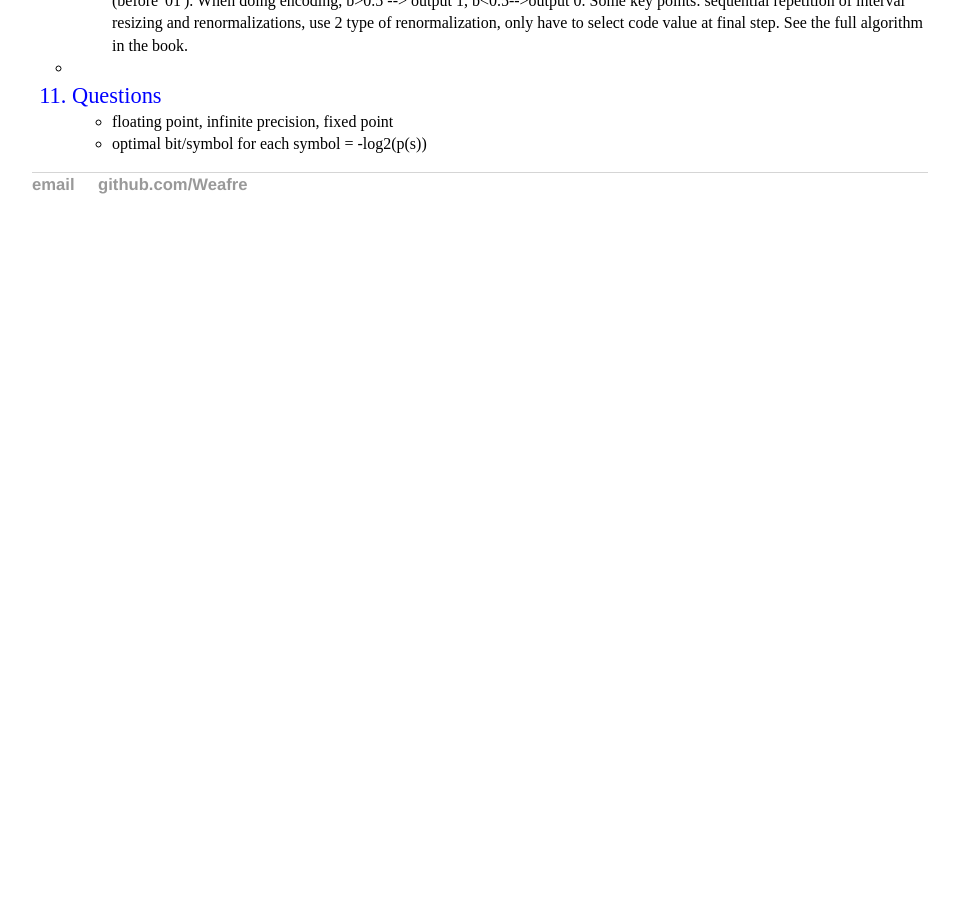
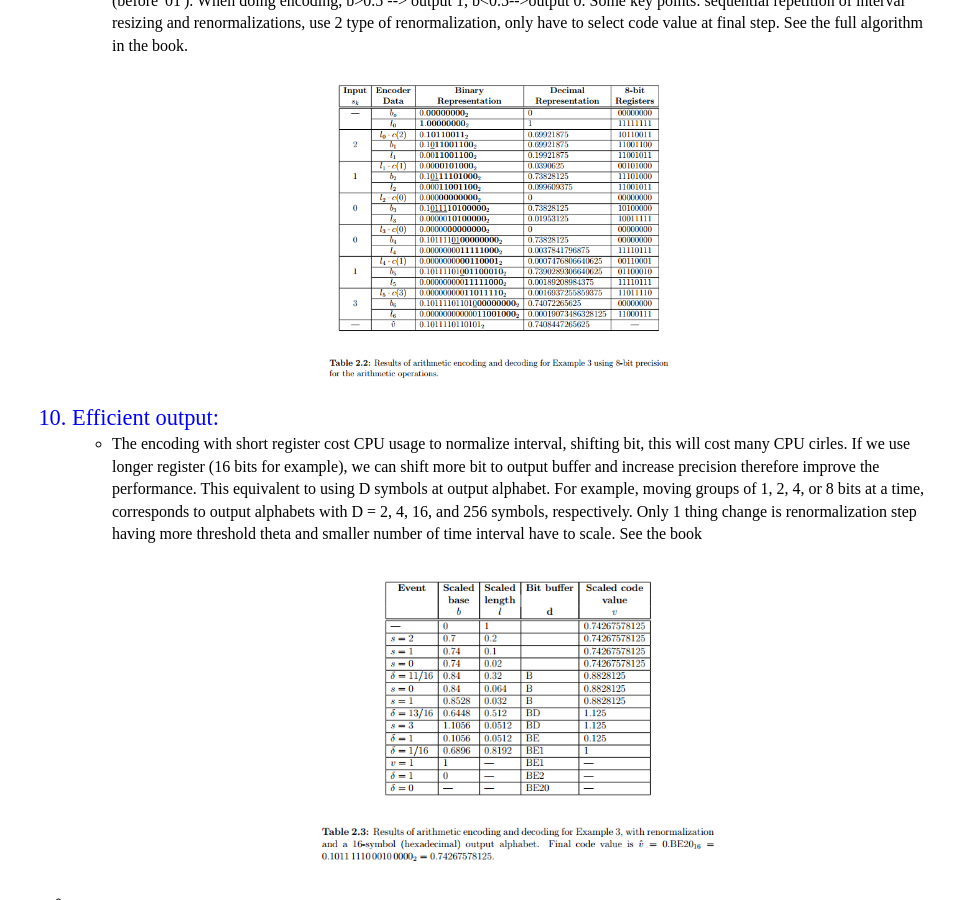
Before and after one commit to Weafre/weafre.github.io, a Jekyll site: the page built from _posts/2020-05-05-Context-based-adaptive-arithmetic-coding.md, in a window 1280 px wide and 900 px high, scrolled down 5620 px. Shown: the whole window, without its empty margins (160-1114 px from the left). Built offline with Jekyll 4.4.1, drawn with Linux system fonts in a browser that asks for light colours; before the commit the page ends 5876 px from its top, so only the background shows below that.

```diff
--- a/_posts/2020-05-05-Context-based-adaptive-arithmetic-coding.md
+++ b/_posts/2020-05-05-Context-based-adaptive-arithmetic-coding.md
@@ -228,10 +228,34 @@
 <li style="list-style-type:circle;font-size:16px;color:black;">Implementation with Bufier Carries: buffer carries means when the next base value (b+c(sk)*l>1), this happend because the interval has been scaled. When b>1, all bits in outstanding part are invert (0 to 1, 1 to 0), and some bits will turn to settle (before '01'). When doing encoding, b>0.5 --> output 1, b<0.5-->output 0. Some key points: sequential repetition of interval
 resizing and renormalizations, use 2 type of renormalization, only have to select code value at final step. See the full algorithm in the book. </li>
 </ul>
+<figure>
+ <img src='{{site.url}}/images/encoding8bit.png' alt='independent and identically distributed definition ' style="width:40;height:300px;" class="center"/>
+ <figcaption>
+ 	<center>
+
+ </center>
+ </figcaption>
+</figure>
+
 
 </li>
 
+<li style="font-size:140%;color:blue;" >Efficient output:
+<ul>
+	<li style="list-style-type:circle;font-size:16px;color:black;"> The encoding with short register cost CPU usage to normalize interval, shifting bit, this will cost many CPU cirles. If we use longer register (16 bits for example), we can shift more bit to output buffer and increase precision therefore improve the performance. This equivalent to using D symbols at output alphabet. For example, moving groups of 1, 2, 4, or 8 bits at a time, corresponds to output alphabets
+with D = 2, 4, 16, and 256 symbols, respectively. Only 1 thing change is renormalization step having more threshold theta and smaller number of time interval have to scale. See the book </li>
+<figure>
+ <img src='{{site.url}}/images/encoding16bit.png' alt='independent and identically distributed definition ' style="width:40;height:300px;" class="center"/>
+ <figcaption>
+ 	<center>
 
+ </center>
+ </figcaption>
+</figure>
+
+</ul>
+
+ </li>
 
 
 
```
Also changed, not shown: images/encoding16bit.png (added), images/encoding8bit.png (added).
